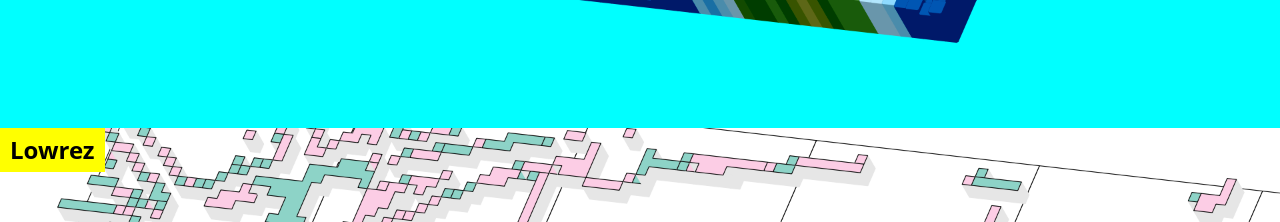
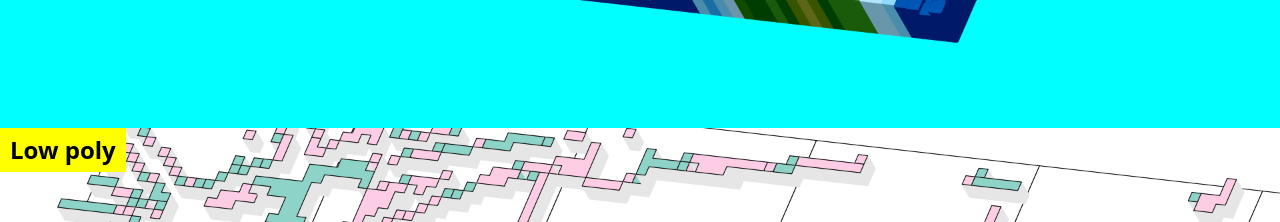
Before and after one commit to geographyclub/geographyclub.github.io, a plain HTML site: page index.html in a window 1280 px wide. Shown: the part 5540-5762 px from the top of the page. Drawn offline with Linux system fonts and the light colour scheme.

Commit message:
Update index.html

```diff
--- a/index.html
+++ b/index.html
@@ -43,7 +43,7 @@
 </div>
 <div class="container">
   <img style="background-color:#FFF" src="img/lowrez_toronto.png">
-  <div class="caption"><h2>Lowrez</h2></div>
+  <div class="caption"><h2>Low poly</h2></div>
 </div>
 <div class="container">
   <img style="background-color:#e6e6e6" src="img/signcity_Annex.png">
```
